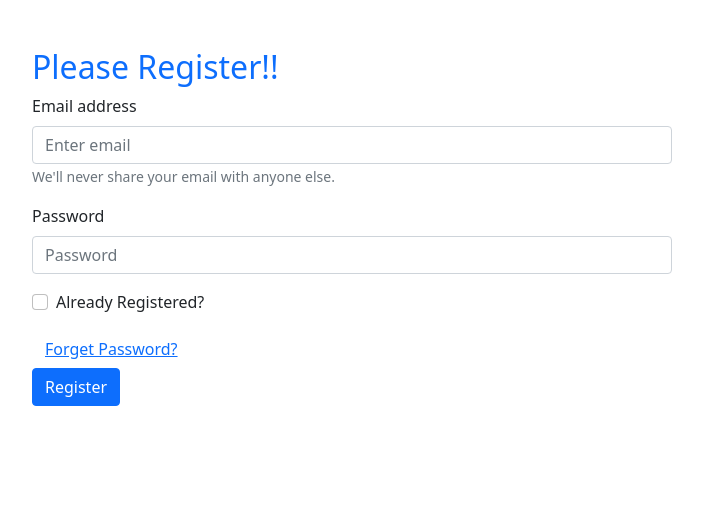
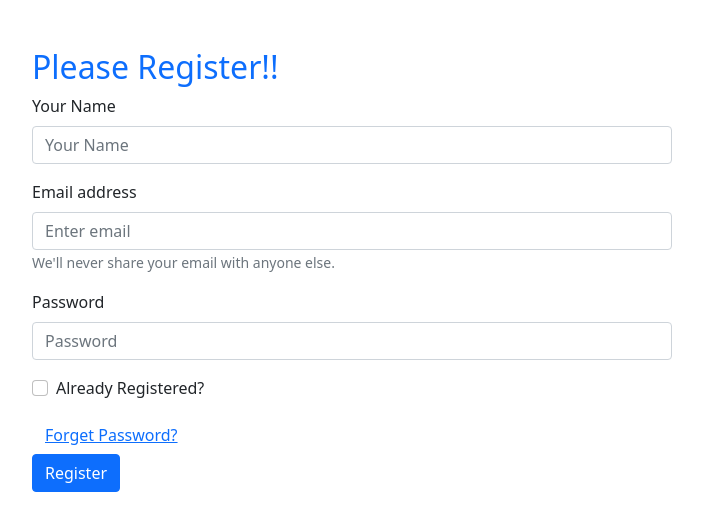
Before and after one commit to ProgrammingHero1/batch5-email-password-auth-module-57, a React (Create React App) app: page / in a window 1280 px wide. Shown: the top 530 px of the page, without its empty margins (288-991 px from the left). Built offline with nearby package versions, Linux system fonts and the light colour scheme.

Commit message:
update name

```diff
--- a/src/App.js
+++ b/src/App.js
@@ -1,4 +1,4 @@
-import { createUserWithEmailAndPassword, getAuth, sendEmailVerification, sendPasswordResetEmail, signInWithEmailAndPassword } from "firebase/auth";
+import { createUserWithEmailAndPassword, getAuth, sendEmailVerification, sendPasswordResetEmail, signInWithEmailAndPassword, updateProfile } from "firebase/auth";
 import 'bootstrap/dist/css/bootstrap.min.css';
 import './App.css';
 import app from "./firebase.init";
@@ -12,8 +12,13 @@
   const [validated, setValidated] = useState(false);
   const [registered, setRegistered] = useState(false);
   const [error, setError] = useState('');
+  const [name, setName] = useState('');
   const [email, setEmail] = useState('');
   const [password, setPassword] = useState('');
+
+  const handleNameBlur= event =>{
+    setName(event.target.value);
+  }
 
   const handleEmailBlur = event => {
     setEmail(event.target.value);
@@ -23,7 +28,7 @@
     setPassword(event.target.value);
   }
 
-  const handleRegisteredChange = event =>{
+  const handleRegisteredChange = event => {
     setRegistered(event.target.checked)
   }
 
@@ -42,19 +47,18 @@
     setValidated(true);
     setError('');
 
-    if(registered) {
-      console.log(email, password);
+    if (registered) {
       signInWithEmailAndPassword(auth, email, password)
-      .then(result =>{
+        .then(result => {
           const user = result.user;
           console.log(user);
         })
-      .catch(error =>{
+        .catch(error => {
           console.error(error);
           setError(error.message);
         })
     }
-    else{
+    else {
       createUserWithEmailAndPassword(auth, email, password)
         .then(result => {
           const user = result.user;
@@ -62,27 +66,37 @@
           setEmail('');
           setPassword('');
           verifyEmail();
+          setUserName();
         })
         .catch(error => {
           console.error(error);
           setError(error.message);
         })
     }
-
-
     event.preventDefault();
   }
 
-  const handlePasswordReset = () =>{
+  const handlePasswordReset = () => {
     sendPasswordResetEmail(auth, email)
-    .then(() =>{
+      .then(() => {
         console.log('email sent')
       })
   }
 
-  const verifyEmail = () =>{
+  const setUserName = () =>{
+    updateProfile(auth.currentUser, {
+      displayName: name
+    })
+    .then(() =>{
+      console.log('updating name');
+    })
+    .catch(error =>{
+      setError(error.message);
+    })
+  }
+  const verifyEmail = () => {
     sendEmailVerification(auth.currentUser)
-    .then(() =>{
+      .then(() => {
         console.log('Email Verification Sent');
       })
   }
@@ -90,8 +104,15 @@
   return (
     <div>
       <div className="registration w-50 mx-auto mt-5">
-        <h2 className="text-primary">Please { registered ? 'Login': 'Register'}!!</h2>
+        <h2 className="text-primary">Please {registered ? 'Login' : 'Register'}!!</h2>
         <Form noValidate validated={validated} onSubmit={handleFormSubmit}>
+          { !registered && <Form.Group className="mb-3" controlId="formBasicEmail">
+            <Form.Label>Your Name</Form.Label>
+            <Form.Control onBlur={handleNameBlur} type="text" placeholder="Your Name" required />
+            <Form.Control.Feedback type="invalid">
+              Please provide your name.
+            </Form.Control.Feedback>
+          </Form.Group>}
           <Form.Group className="mb-3" controlId="formBasicEmail">
             <Form.Label>Email address</Form.Label>
             <Form.Control onBlur={handleEmailBlur} type="email" placeholder="Enter email" required />
@@ -113,11 +134,12 @@
           <Form.Group className="mb-3" controlId="formBasicCheckbox">
             <Form.Check onChange={handleRegisteredChange} type="checkbox" label="Already Registered?" />
           </Form.Group>
+
           <p className="text-danger">{error}</p>
           <Button onClick={handlePasswordReset} variant="link">Forget Password?</Button>
           <br />
           <Button variant="primary" type="submit">
-            {registered ? 'Login':  'Register'}
+            {registered ? 'Login' : 'Register'}
           </Button>
         </Form>
       </div>
```
Lines whose indentation alone changed are shown as unchanged.
